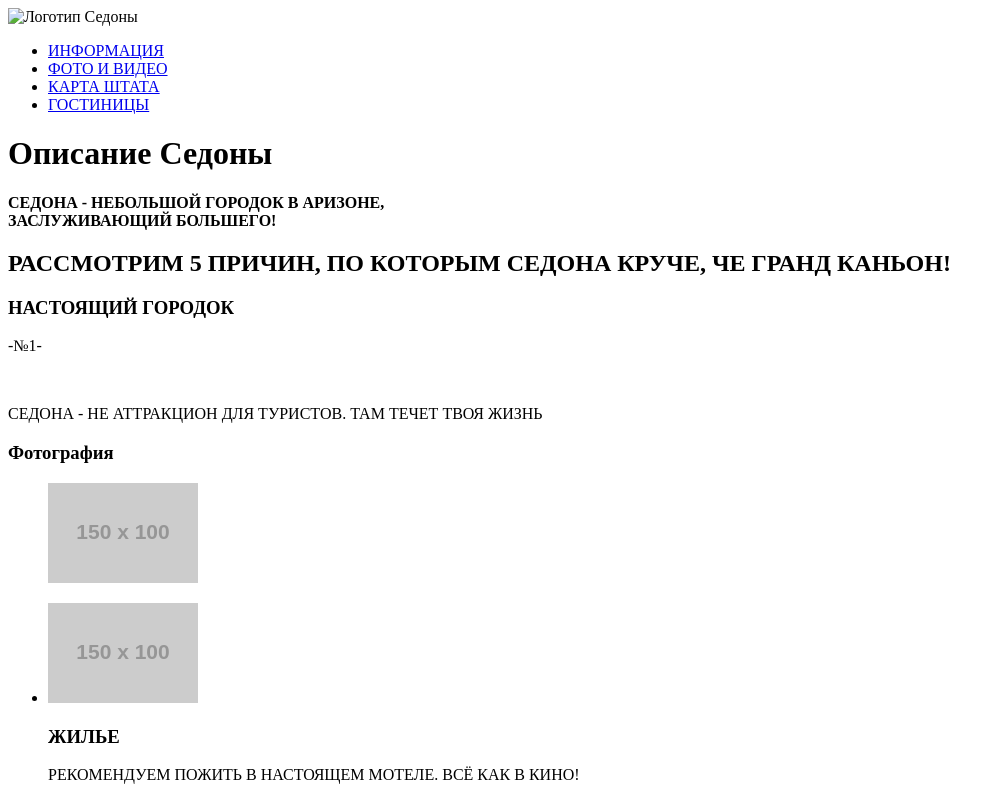
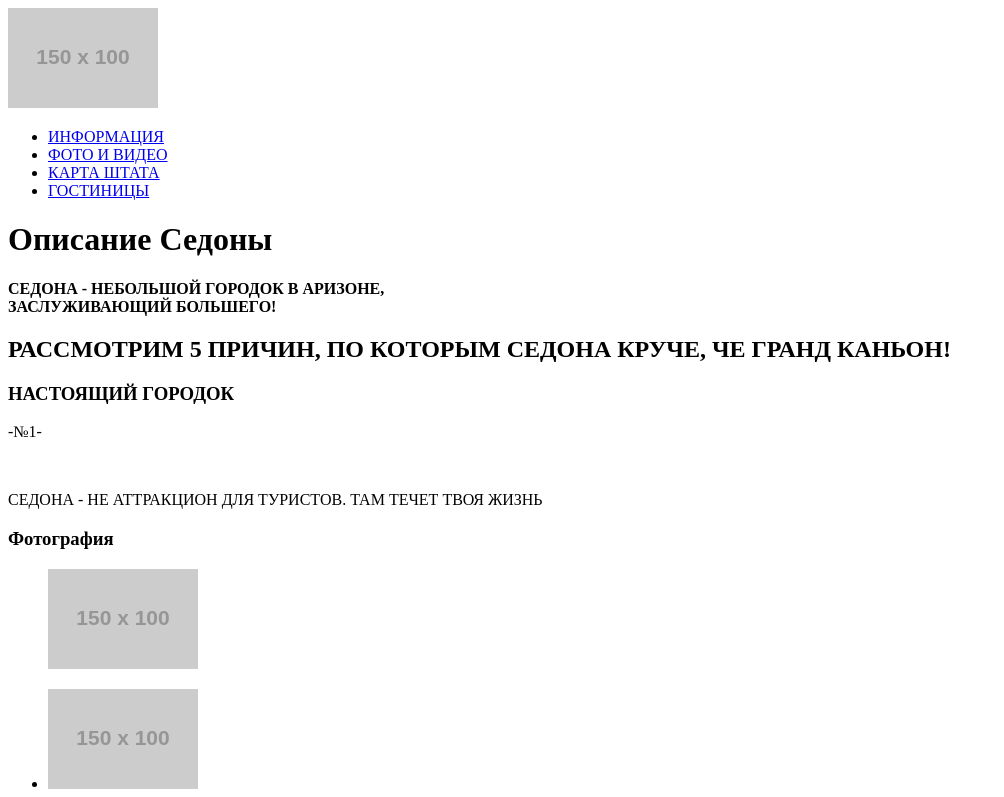
Before and after one commit to RessourdAlex/1500497-sedona-29, a plain HTML site: page index.html in a window 1280 px wide. Shown: the top 797 px of the page, without its empty margins (0-1004 px from the left). Drawn offline with Linux system fonts and the light colour scheme; placeholder pictures from the web are drawn by us.

Commit message:
Update index.html

```diff
--- a/index.html
+++ b/index.html
@@ -9,7 +9,7 @@
   <header>
     <nav>
       <a>
-        <img src="" width="" heigth="" alt="Логотип Седоны">
+        <img src="https://via.placeholder.com/150x100" alt="Логотип Седоны">
       </a>
       <ul>
         <li><a href="information.html">ИНФОРМАЦИЯ</a></li>
```
